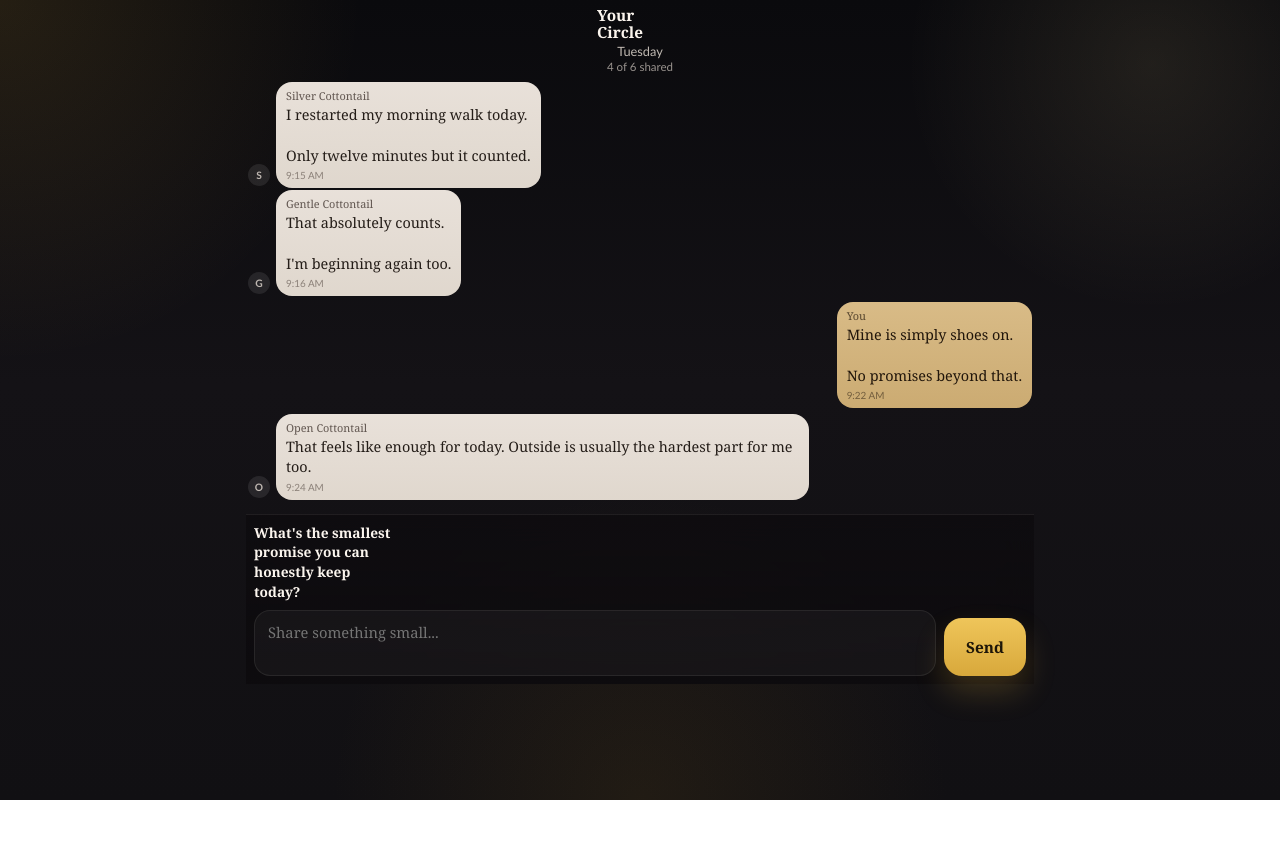
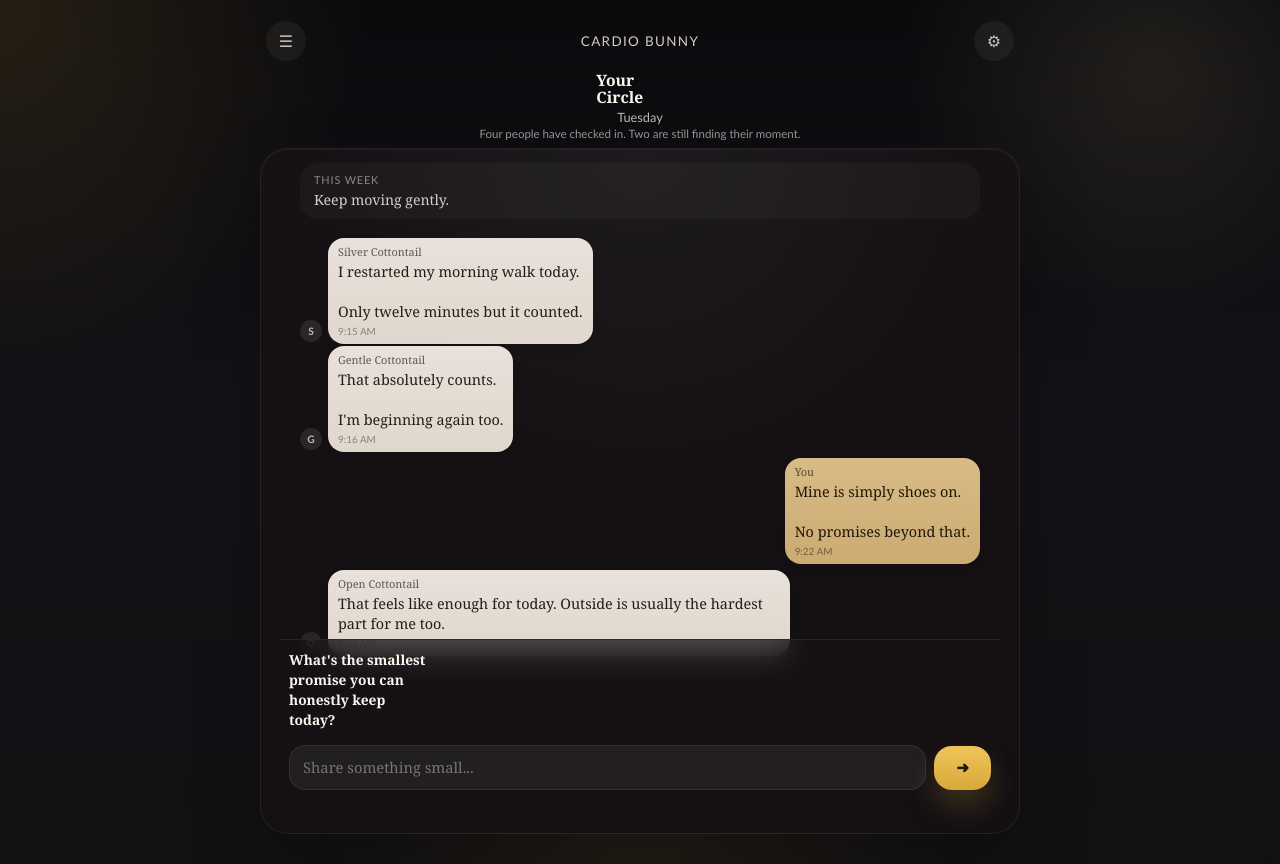
Before and after one commit to PaulskiLynch/5others, a Next.js app: page /circle-demo in a window 1280 px wide. Before the commit the page ends 800 px from the top, so only its background shows below. Built offline with nearby package versions, Linux system fonts and the light colour scheme.

Commit message:
Warm the Cardio Bunny circle room

```diff
--- a/src/app/circle-demo/page.tsx
+++ b/src/app/circle-demo/page.tsx
@@ -34,15 +34,37 @@
     <main className="cb-entry-page">
       <section className="circle-focus-shell">
         <div className="circle-room-shell">
+          <div className="circle-topbar">
+            <details className="circle-menu">
+              <summary className="circle-topbar-button">☰</summary>
+              <div className="circle-menu-panel">
+                <span className="circle-menu-link">Your Circle</span>
+                <span className="circle-menu-link">Previous Circles</span>
+                <span className="circle-menu-link">Archive</span>
+                <span className="circle-menu-link">Settings</span>
+                <span className="circle-menu-link">Help</span>
+                <span className="circle-menu-link">Log out</span>
+              </div>
+            </details>
+
+            <p className="circle-topbar-brand">Cardio Bunny</p>
+            <span className="circle-topbar-button circle-topbar-settings">⚙</span>
+          </div>
+
           <header className="circle-room-header">
             <div className="circle-room-context circle-room-context-compact">
               <h1 className="circle-room-title">Your Circle</h1>
               <p className="circle-room-day">Tuesday</p>
-              <p className="circle-room-status">4 of 6 shared</p>
+              <p className="circle-room-status">Four people have checked in. Two are still finding their moment.</p>
             </div>
           </header>
 
           <section className="circle-room-panel">
+            <div className="circle-room-intent">
+              <p className="circle-room-intent-label">This week</p>
+              <p className="circle-room-intent-copy">Keep moving gently.</p>
+            </div>
+
             <div className="circle-feed">
               {demoMessages.map((message) => (
                 <article
@@ -74,11 +96,15 @@
                 <textarea
                   className="composer-textarea circle-journal-textarea"
                   placeholder="Share something small..."
-                  rows={2}
+                  rows={1}
                   readOnly
                 />
-                <button className="cb-submit button-reset circle-share-button circle-share-button-inline" type="button">
-                  <span>Send</span>
+                <button
+                  aria-label="Send"
+                  className="cb-submit button-reset circle-share-button circle-share-button-inline"
+                  type="button"
+                >
+                  <span>➜</span>
                 </button>
               </form>
             </section>
--- a/src/app/globals.css
+++ b/src/app/globals.css
@@ -941,26 +941,102 @@
 }
 
 .circle-focus-shell {
-  width: min(820px, calc(100% - 22px));
+  width: min(920px, calc(100% - 28px));
   margin: 0 auto;
-  padding: 6px 0 12px;
+  padding: 14px 0 20px;
 }
 
 .circle-room-shell {
-  width: min(800px, 100%);
+  width: min(760px, 100%);
   margin: 0 auto;
-  padding: 0 0 8px;
+  padding: 0 0 10px;
+}
+
+.circle-topbar {
+  display: grid;
+  grid-template-columns: 44px 1fr 44px;
+  align-items: center;
+  gap: 12px;
+  min-height: 54px;
+  padding: 0 6px;
+}
+
+.circle-topbar-brand {
+  margin: 0;
+  color: rgba(255, 239, 229, 0.84);
+  text-align: center;
+  font-family: "Trebuchet MS", Helvetica, sans-serif;
+  font-size: 0.84rem;
+  letter-spacing: 0.1em;
+  text-transform: uppercase;
+}
+
+.circle-topbar-button {
+  display: inline-grid;
+  place-items: center;
+  width: 40px;
+  height: 40px;
+  border-radius: 999px;
+  color: rgba(255, 245, 235, 0.76);
+  background: rgba(255, 255, 255, 0.05);
+  font-family: "Trebuchet MS", Helvetica, sans-serif;
+  font-size: 1rem;
+  text-decoration: none;
+  list-style: none;
+  cursor: pointer;
+}
+
+.circle-topbar-button::-webkit-details-marker {
+  display: none;
+}
+
+.circle-topbar-settings {
+  justify-self: end;
+}
+
+.circle-menu {
+  position: relative;
+}
+
+.circle-menu-panel {
+  position: absolute;
+  top: calc(100% + 10px);
+  left: 0;
+  z-index: 30;
+  min-width: 220px;
+  padding: 10px;
+  border: 1px solid rgba(255, 245, 235, 0.1);
+  border-radius: 18px;
+  background: rgba(24, 20, 24, 0.96);
+  box-shadow: 0 20px 40px rgba(0, 0, 0, 0.32);
+}
+
+.circle-menu-link {
+  display: block;
+  width: 100%;
+  padding: 10px 12px;
+  border-radius: 12px;
+  color: rgba(255, 245, 235, 0.84);
+  font-family: "Trebuchet MS", Helvetica, sans-serif;
+  font-size: 0.9rem;
+  text-align: left;
+  text-decoration: none;
+  background: transparent;
+}
+
+.circle-menu-link:hover {
+  background: rgba(255, 255, 255, 0.05);
 }
 
 .circle-room-header {
   display: block;
-  min-height: 64px;
-  margin-bottom: 2px;
-  padding: 2px 8px 0;
+  min-height: 58px;
+  margin-bottom: 8px;
+  padding: 4px 8px 0;
 }
 
 .circle-settings-link {
-  color: rgba(255, 245, 235, 0.68);
+  color: rgba(255, 245, 235, 0.72);
   font-family: "Trebuchet MS", Helvetica, sans-serif;
   font-size: 0.8rem;
   text-decoration: none;
@@ -968,17 +1044,21 @@
 }
 
 .circle-room-panel {
-  padding: 0 6px 0;
-  border-radius: 0;
-  border: 0;
-  background: transparent;
+  padding: 14px 18px 0;
+  border-radius: 28px;
+  border: 1px solid rgba(255, 246, 236, 0.07);
+  background:
+    radial-gradient(circle at top, rgba(255, 255, 255, 0.04), transparent 42%),
+    linear-gradient(180deg, #151114 0%, #130f12 100%);
   color: #fff7f2;
-  box-shadow: none;
+  box-shadow:
+    0 28px 70px rgba(0, 0, 0, 0.24),
+    inset 0 1px 0 rgba(255, 255, 255, 0.04);
 }
 
 .circle-room-context {
   display: grid;
-  gap: 1px;
+  gap: 2px;
   justify-items: center;
 }
 
@@ -993,7 +1073,7 @@
 .circle-room-title {
   margin: 0;
   color: #fbf5ee;
-  font-size: 0.96rem;
+  font-size: 0.98rem;
   line-height: 1.1;
 }
 
@@ -1013,11 +1093,39 @@
   font-size: 0.72rem;
 }
 
+.circle-room-intent {
+  margin: 0 auto 10px;
+  max-width: 680px;
+  padding: 10px 14px;
+  border-radius: 18px;
+  background: rgba(255, 255, 255, 0.03);
+}
+
+.circle-room-intent-label,
+.circle-room-intent-copy {
+  margin: 0;
+}
+
+.circle-room-intent-label {
+  color: rgba(255, 245, 235, 0.5);
+  font-family: "Trebuchet MS", Helvetica, sans-serif;
+  font-size: 0.68rem;
+  letter-spacing: 0.08em;
+  text-transform: uppercase;
+}
+
+.circle-room-intent-copy {
+  margin-top: 4px;
+  color: rgba(255, 245, 235, 0.82);
+  font-size: 0.88rem;
+  line-height: 1.4;
+}
+
 .circle-composer-card {
   margin-top: 8px;
-  padding: 8px 8px calc(8px + env(safe-area-inset-bottom, 0px));
+  padding: 10px 10px calc(10px + env(safe-area-inset-bottom, 0px));
   border-top: 1px solid rgba(255, 245, 235, 0.08);
-  background: linear-gradient(180deg, rgba(13, 11, 14, 0.72), rgba(13, 11, 14, 0.94));
+  background: linear-gradient(180deg, rgba(21, 17, 20, 0.72), rgba(21, 17, 20, 0.96));
   backdrop-filter: blur(14px);
 }
 
@@ -1051,7 +1159,7 @@
   padding: 11px 13px;
   border: 1px solid rgba(255, 245, 235, 0.08);
   border-radius: 16px;
-  background: rgba(255, 255, 255, 0.038);
+  background: rgba(255, 255, 255, 0.06);
   color: #fff6f0;
   font-size: 0.92rem;
   line-height: 1.42;
@@ -1063,17 +1171,21 @@
 }
 
 .circle-share-button-inline {
-  padding-left: 18px;
-  padding-right: 18px;
-  align-self: stretch;
+  width: 44px;
+  min-width: 44px;
+  height: 44px;
+  padding: 0;
+  border-radius: 999px;
+  align-self: end;
 }
 
 .circle-feed {
   display: grid;
   gap: 1px;
   min-height: 52vh;
-  margin-top: 2px;
-  padding: 2px 2px 6px;
+  margin: 0 auto;
+  max-width: 680px;
+  padding: 4px 0 8px;
 }
 
 .circle-chat-row {
@@ -1116,7 +1228,7 @@
   max-width: 68%;
   padding: 7px 10px 6px;
   border-radius: 16px;
-  box-shadow: none;
+  box-shadow: 0 4px 10px rgba(0, 0, 0, 0.08);
 }
 
 .circle-note-peer {
@@ -2730,6 +2842,16 @@
     padding: 0 2px;
   }
 
+  .circle-room-panel {
+    padding-left: 12px;
+    padding-right: 12px;
+    border-radius: 24px;
+  }
+
+  .circle-feed {
+    max-width: none;
+  }
+
   .circle-journal-textarea {
     min-height: 42px;
   }
```
Also changed, not shown: src/app/my-circle/page.tsx (+55 -11 lines).
